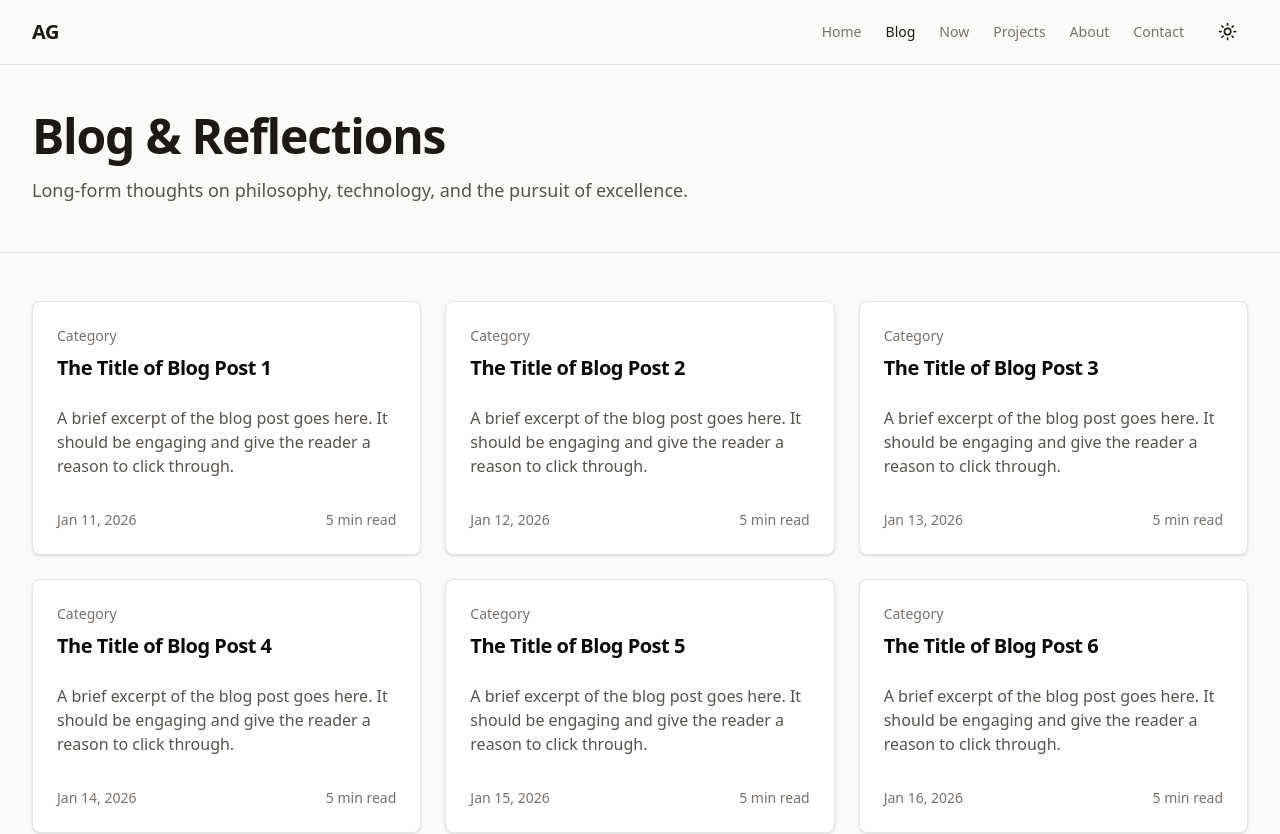
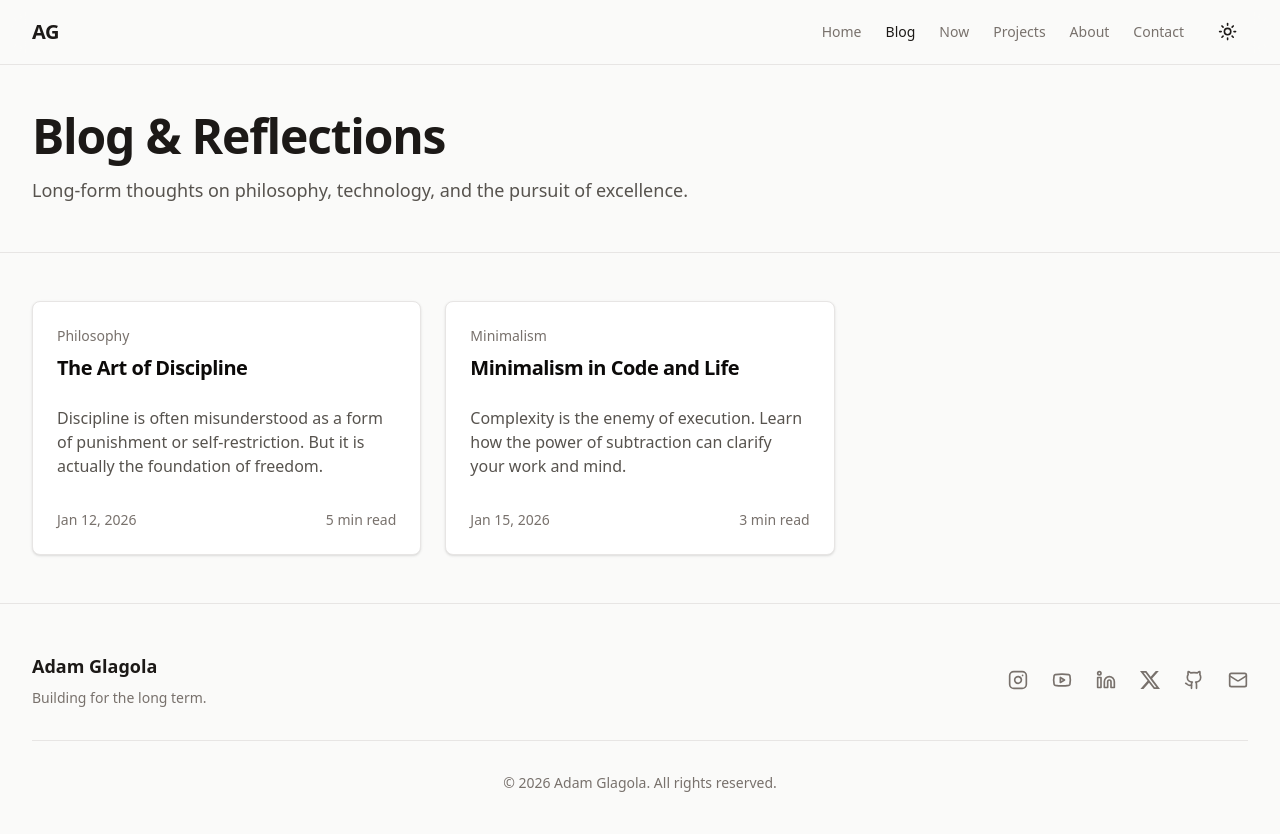
Before and after one commit to aglagola/personal-hub, a Next.js app: page /blog in a window 1280 px wide. Shown: the top 834 px of the page. Built offline with nearby package versions, Linux system fonts and the light colour scheme.

Commit message:
Updated Blog Management

```diff
--- a/src/app/blog/[slug]/page.tsx
+++ b/src/app/blog/[slug]/page.tsx
@@ -5,34 +5,7 @@ import Link from "next/link";
 import { ArrowLeft } from "lucide-react";
 import { notFound } from "next/navigation";
 
-// Placeholder data - in a real app this would likely come from MDX files or a CMS
-const posts = {
-    "post-1": {
-        title: "The Art of Discipline",
-        date: "Jan 12, 2026",
-        content: `
-      <p>Discipline is often misunderstood as a form of punishment or self-restriction. We tend to view the disciplined person as someone who denies themselves the pleasures of life—someone who says "no" to the second slice of cake, "no" to sleeping in, "no" to the immediate gratification.</p>
-      <p>But this view is inverted. Discipline is not about restriction; it is about freedom.</p>
-      <h2>The Freedom of Structure</h2>
-      <p>When you have discipline, you are free from the tyranny of your own impulses. You are free from the chaos of indecision. When you have a plan and the discipline to execute it, you remove the burden of constant negotiation with yourself.</p>
-      <p>Jocko Willink famously says, "Discipline equals freedom." It sounds like a paradox, but it's the fundamental truth of high performance.</p>
-      <h2>Building the Muscle</h2>
-      <p>Start small. The goal isn't to become a Navy SEAL overnight. The goal is to keep promises to yourself. If you say you're going to wake up at 6 AM, do it. If you say you're going to write for 30 minutes, do it.</p>
-      <p>Every time you keep a promise to yourself, you build trust. And that trust is the foundation of confidence.</p>
-    `
-    },
-    "post-2": {
-        title: "Minimalism in Code and Life",
-        date: "Jan 15, 2026",
-        content: `
-      <p>We have a tendency to overcomplicate things. In software engineering, we add layers of abstraction "just in case." In life, we accumulate possessions "just in case."</p>
-      <p>But complexity is the enemy of execution.</p>
-      <h2>The Power of Subtraction</h2>
-      <p>Antoine de Saint-Exupéry wrote: "Perfection is achieved, not when there is nothing more to add, but when there is nothing left to take away."</p>
-      <p>This applies to your codebase, your schedule, and your mind.</p>
-    `
-    }
-};
+import blogData from "@/content/blog/posts.json";
 
 interface PageProps {
     params: Promise<{ slug: string }>;
@@ -40,7 +13,7 @@ interface PageProps {
 
 export default async function BlogPostPage({ params }: PageProps) {
     const { slug } = await params;
-    const post = posts[slug as keyof typeof posts];
+    const post = blogData[slug as keyof typeof blogData];
 
     if (!post) {
         // In a real app, you might want to show a custom 404
--- a/src/app/blog/page.tsx
+++ b/src/app/blog/page.tsx
@@ -4,6 +4,7 @@ import { Footer } from "@/components/layout/footer";
 import { Card, CardContent, CardHeader, CardTitle } from "@/components/ui/card";
 import Link from "next/link";
 import { ArrowRight } from "lucide-react";
+import blogData from "@/content/blog/posts.json";
 
 export default function BlogPage() {
     return (
@@ -24,23 +25,23 @@ export default function BlogPage() {
                 <section className="py-12">
                     <Container>
                         <div className="grid gap-6 sm:grid-cols-2 lg:grid-cols-3">
-                            {[1, 2, 3, 4, 5, 6].map((i) => (
-                                <Card key={i} className="flex flex-col border-stone-200 dark:border-stone-800 hover:border-stone-300 dark:hover:border-stone-700 transition-colors">
+                            {Object.entries(blogData).map(([slug, post]) => (
+                                <Card key={slug} className="flex flex-col border-stone-200 dark:border-stone-800 hover:border-stone-300 dark:hover:border-stone-700 transition-colors">
                                     <CardHeader>
-                                        <div className="text-sm font-medium text-stone-500 dark:text-stone-400 mb-2">Category</div>
+                                        <div className="text-sm font-medium text-stone-500 dark:text-stone-400 mb-2">{post.category}</div>
                                         <CardTitle className="text-xl">
-                                            <Link href={`/blog/post-${i}`} className="hover:underline">
-                                                The Title of Blog Post {i}
+                                            <Link href={`/blog/${slug}`} className="hover:underline">
+                                                {post.title}
                                             </Link>
                                         </CardTitle>
                                     </CardHeader>
                                     <CardContent className="flex-1">
                                         <p className="text-stone-600 dark:text-stone-300 line-clamp-3 mb-4">
-                                            A brief excerpt of the blog post goes here. It should be engaging and give the reader a reason to click through.
+                                            {post.excerpt}
                                         </p>
                                         <div className="mt-auto pt-4 flex items-center justify-between text-sm text-stone-500 dark:text-stone-400">
-                                            <span>Jan {i + 10}, 2026</span>
-                                            <span>5 min read</span>
+                                            <span>{post.date}</span>
+                                            <span>{post.readTime}</span>
                                         </div>
                                     </CardContent>
                                 </Card>
--- a/src/app/page.tsx
+++ b/src/app/page.tsx
@@ -6,6 +6,7 @@ import Link from "next/link";
 import { ArrowRight, Mail, Instagram, Youtube, Linkedin, Github } from "lucide-react";
 import { XIcon } from "@/components/ui/icons";
 import { Card, CardContent, CardDescription, CardHeader, CardTitle } from "@/components/ui/card";
+import blogData from "@/content/blog/posts.json";
 
 import Image from "next/image";
 
@@ -118,18 +119,17 @@ export default function Home() {
             </div>
 
             <div className="grid gap-6 sm:grid-cols-2 lg:grid-cols-3">
-              {/* Placeholder Blog Posts */}
-              {[1, 2, 3].map((i) => (
-                <Card key={i} className="bg-transparent border-stone-200 dark:border-stone-800 shadow-none hover:bg-stone-100/50 dark:hover:bg-stone-900/50 transition-colors">
+              {Object.entries(blogData).slice(0, 3).map(([slug, post]) => (
+                <Card key={slug} className="bg-transparent border-stone-200 dark:border-stone-800 shadow-none hover:bg-stone-100/50 dark:hover:bg-stone-900/50 transition-colors">
                   <CardHeader>
-                    <div className="text-sm font-medium text-stone-500 dark:text-stone-400 mb-2">Philosophy</div>
-                    <CardTitle className="text-xl">The Art of Discipline</CardTitle>
+                    <div className="text-sm font-medium text-stone-500 dark:text-stone-400 mb-2">{post.category}</div>
+                    <CardTitle className="text-xl">{post.title}</CardTitle>
                   </CardHeader>
                   <CardContent>
                     <p className="text-stone-600 dark:text-stone-300 line-clamp-3">
-                      Discipline is not about punishment; it's about freedom. How structuring your day can liberate your mind.
+                      {post.excerpt}
                     </p>
-                    <Link href={`/blog/post-${i}`} className="inline-flex items-center mt-4 text-sm font-medium text-stone-900 hover:underline dark:text-stone-50">
+                    <Link href={`/blog/${slug}`} className="inline-flex items-center mt-4 text-sm font-medium text-stone-900 hover:underline dark:text-stone-50">
                       Read more <ArrowRight className="ml-1 h-4 w-4" />
                     </Link>
                   </CardContent>
--- /dev/null
+++ b/src/content/blog/posts.json
@@ -0,0 +1,18 @@
+{
+    "post-1": {
+        "title": "The Art of Discipline",
+        "date": "Jan 12, 2026",
+        "category": "Philosophy",
+        "excerpt": "Discipline is often misunderstood as a form of punishment or self-restriction. But it is actually the foundation of freedom.",
+        "readTime": "5 min read",
+        "content": "<p>Discipline is often misunderstood as a form of punishment or self-restriction. We tend to view the disciplined person as someone who denies themselves the pleasures of life—someone who says \"no\" to the second slice of cake, \"no\" to sleeping in, \"no\" to the immediate gratification.</p>\n<p>But this view is inverted. Discipline is not about restriction; it is about freedom.</p>\n<h2>The Freedom of Structure</h2>\n<p>When you have discipline, you are free from the tyranny of your own impulses. You are free from the chaos of indecision. When you have a plan and the discipline to execute it, you remove the burden of constant negotiation with yourself.</p>\n<p>Jocko Willink famously says, \"Discipline equals freedom.\" It sounds like a paradox, but it's the fundamental truth of high performance.</p>\n<h2>Building the Muscle</h2>\n<p>Start small. The goal isn't to become a Navy SEAL overnight. The goal is to keep promises to yourself. If you say you're going to wake up at 6 AM, do it. If you say you're going to write for 30 minutes, do it.</p>\n<p>Every time you keep a promise to yourself, you build trust. And that trust is the foundation of confidence.</p>"
+    },
+    "post-2": {
+        "title": "Minimalism in Code and Life",
+        "date": "Jan 15, 2026",
+        "category": "Minimalism",
+        "excerpt": "Complexity is the enemy of execution. Learn how the power of subtraction can clarify your work and mind.",
+        "readTime": "3 min read",
+        "content": "<p>We have a tendency to overcomplicate things. In software engineering, we add layers of abstraction \"just in case.\" In life, we accumulate possessions \"just in case.\"</p>\n<p>But complexity is the enemy of execution.</p>\n<h2>The Power of Subtraction</h2>\n<p>Antoine de Saint-Exupéry wrote: \"Perfection is achieved, not when there is nothing more to add, but when there is nothing left to take away.\"</p>\n<p>This applies to your codebase, your schedule, and your mind.</p>"
+    }
+}
```
Also changed, not shown: 1 other file (tests, documents, lock files or other folders).
